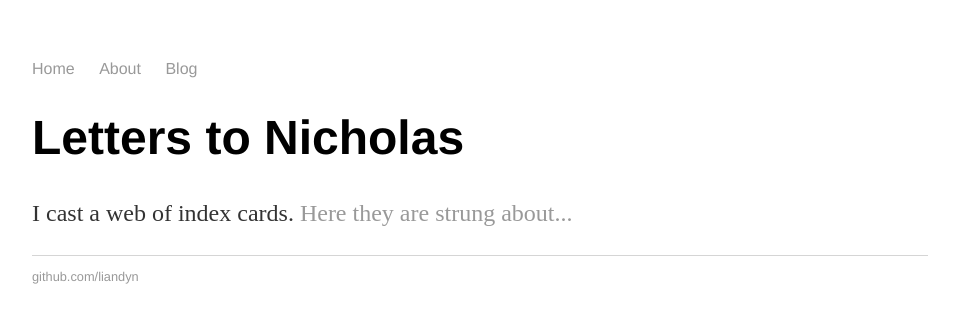
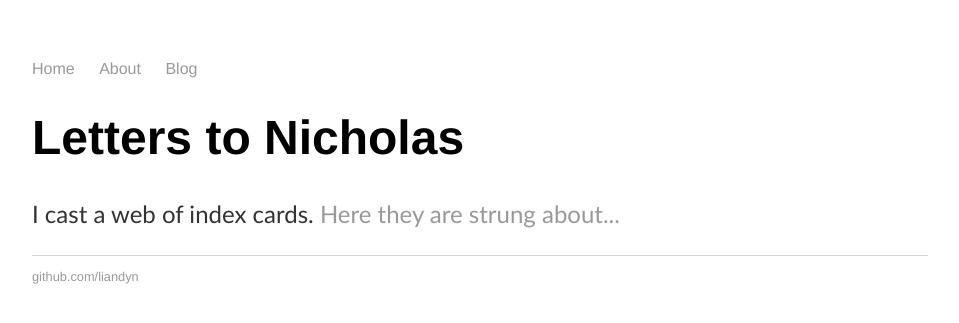
Before and after one commit to liandyn/liandyn.github.io, a Jekyll site: the page built from index.html, in a window 1280 px wide. Shown: the top 323 px of the page, without its empty margins (160-1119 px from the left). Built offline with Jekyll 4.4.1, drawn with Linux system fonts in a browser that asks for light colours.

Commit message:
Update main.css

```diff
--- a/css/main.css
+++ b/css/main.css
@@ -1,6 +1,7 @@
 body {
     margin: 60px auto;
     width: 70%;
+    font-family:'Calibri';
 }
 nav ul, footer ul {
     font-family:'Helvetica', 'Arial', 'Sans-Serif';
```
